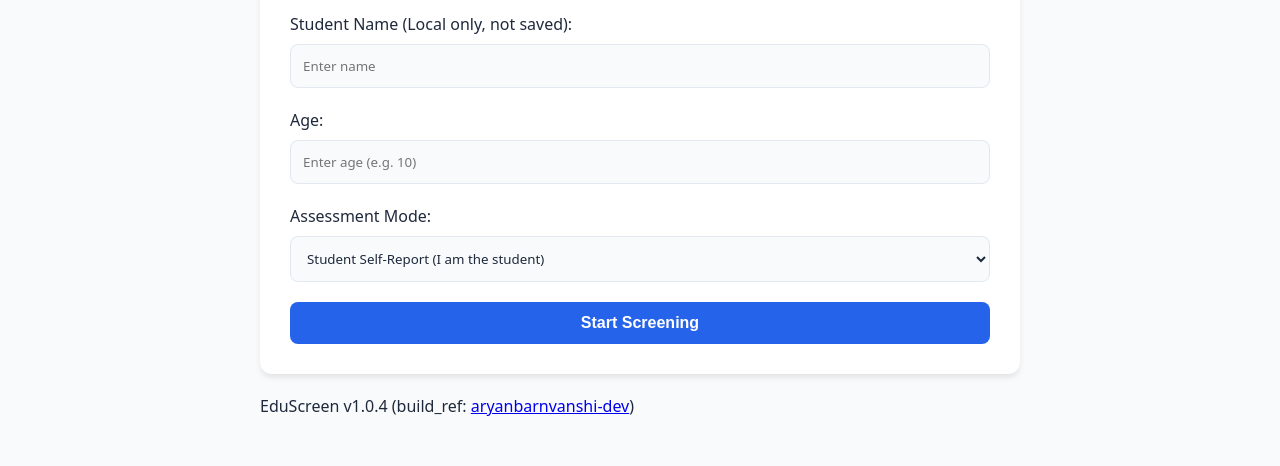
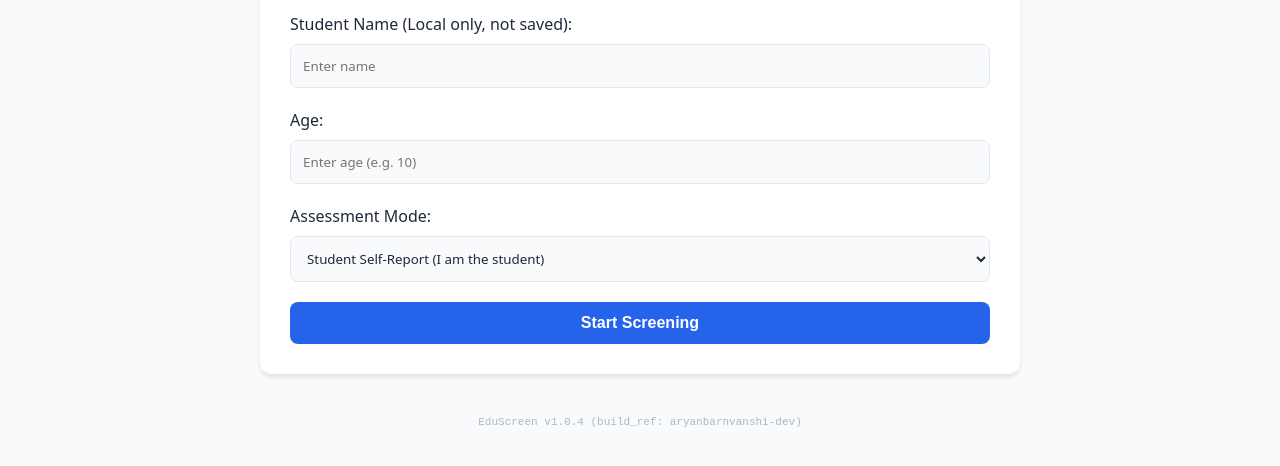
Before and after one commit to aryanbarnvanshi-dev/Not-Weak-Mind, a plain HTML site: page index.html in a window 1280 px wide. Shown: the part 276-742 px from the top of the page. Drawn offline with Linux system fonts and the light colour scheme.

Commit message:
Update index.html

```diff
--- a/index.html
+++ b/index.html
@@ -209,6 +209,24 @@
 
         .suggestion-list { list-style-position: inside; margin-bottom: 20px; color: var(--text-muted); }
         .suggestion-list li { margin-bottom: 5px; }
+
+.app-sys-info {
+    text-align: center;
+    font-size: 11px;
+    color: var(--text-muted);
+    padding: 20px 0 10px 0;
+    font-family: monospace;
+    opacity: 0.5;
+}
+.app-sys-info a {
+    color: inherit;
+    text-decoration: none;
+    cursor: default;
+}
+.app-sys-info a:hover {
+    text-decoration: none;
+    color: inherit;
+}
 
         @media print {
             .controls, .btn, .disclaimer-banner { display: none !important; }
```
